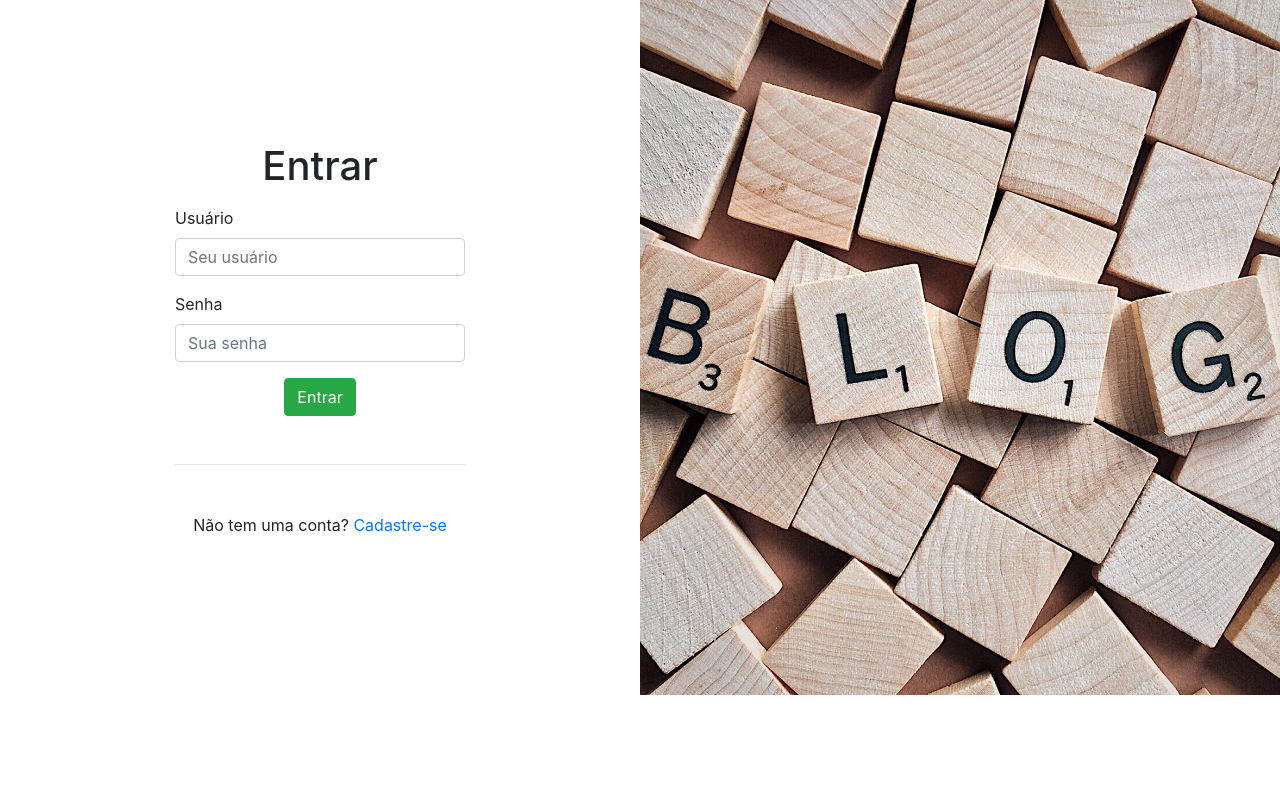
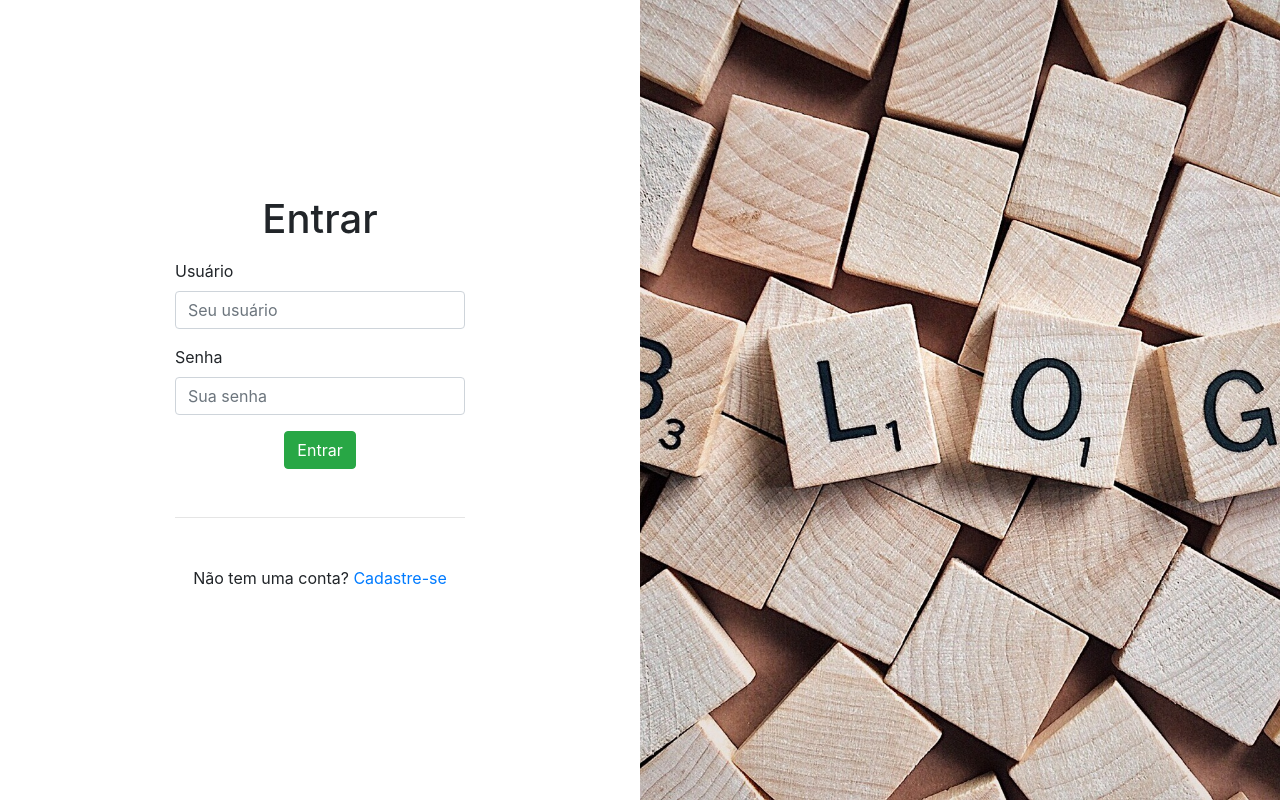
Before and after one commit to josiasveras/generation-blog-pessoal-angular, an Angular app: page /entrar in a window 1280 px wide. Built offline with nearby package versions, Linux system fonts and the light colour scheme.

Commit message:
Atualizando cadastrar e entrar component.css

```diff
--- a/src/app/cadastrar/cadastrar.component.css
+++ b/src/app/cadastrar/cadastrar.component.css
@@ -1,6 +1,6 @@
 #img-bg {
     background-image: url(../../assets/imagens/blog-cadastrar.jpg);
-    min-height: 695px;
+    min-height: 100vh;
     background-position: center;
     background-repeat: no-repeat;
     background-size: cover;
--- a/src/app/entrar/entrar.component.css
+++ b/src/app/entrar/entrar.component.css
@@ -1,6 +1,6 @@
 #img-bg {
     background-image: url(../../assets/imagens/blog-bg.jpg);
-    min-height: 695px;
+    min-height: 100vh;
     background-position: center;
     background-repeat: no-repeat;
     background-size: cover;
```
